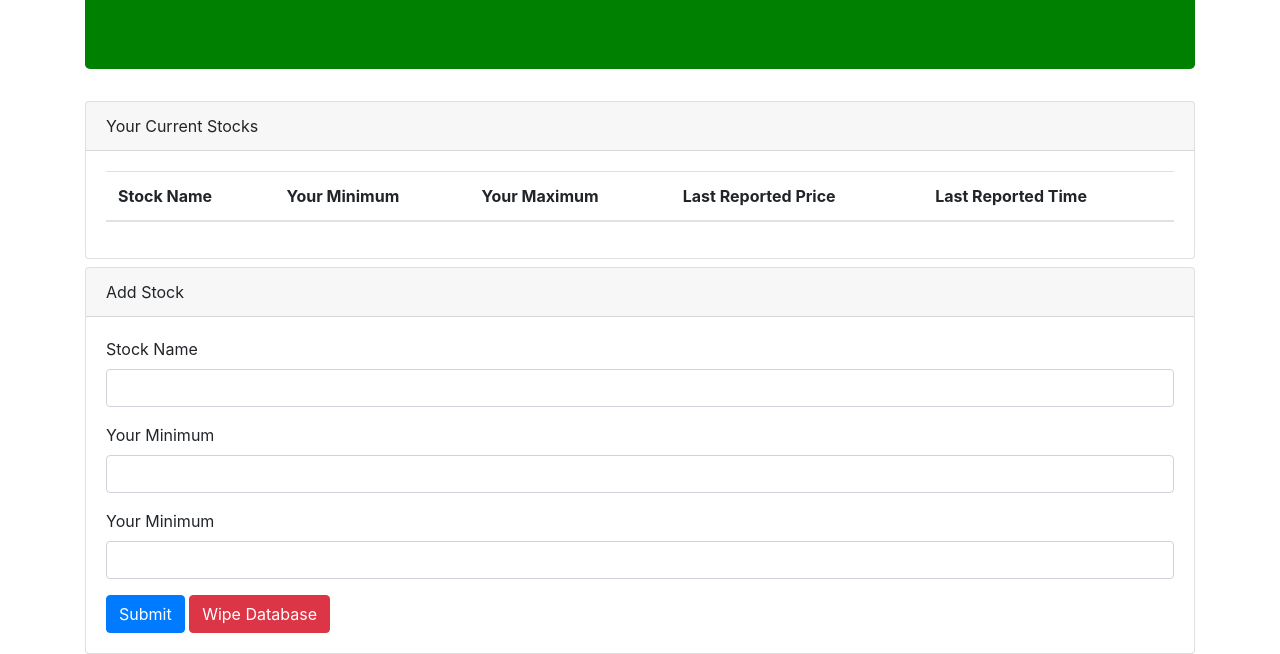
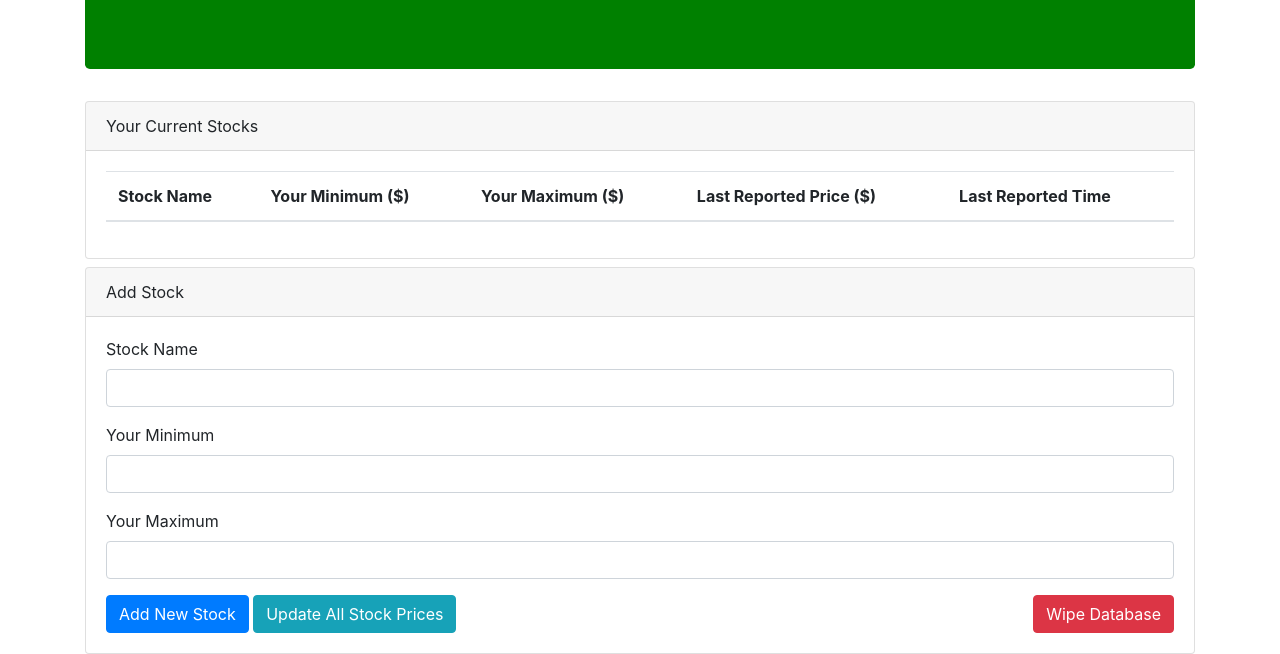
Before and after one commit to jordan-carlile/stockAlert, a plain HTML site: page index.html in a window 1280 px wide. Shown: the part 157-811 px from the top of the page. Drawn offline with nearby package versions, Linux system fonts and the light colour scheme; no server answers.

Commit message:
updated readme, added update all stock prices button

```diff
--- a/index.html
+++ b/index.html
@@ -41,9 +41,9 @@
                             <thead>
                                 <tr>
                                     <th>Stock Name</th>
-                                    <th>Your Minimum</th>
-                                    <th>Your Maximum</th>
-                                    <th>Last Reported Price</th>
+                                    <th>Your Minimum ($)</th>
+                                    <th>Your Maximum ($)</th>
+                                    <th>Last Reported Price ($)</th>
                                     <th>Last Reported Time</th>
                                 </tr>
                             </thead>
@@ -69,11 +69,13 @@
                                 <input type="text" class="form-control" id="minimum-input">
                             </div>
                             <div class="form-group">
-                                <label for="maximum-input">Your Minimum</label>
+                                <label for="maximum-input">Your Maximum</label>
                                 <input type="text" class="form-control" id="maximum-input">
                             </div>
-                            <button type="submit" class="btn btn-primary" id="add-stock-btn">Submit</button>
-                            <button type="submit" class="btn btn-danger" id="wipe-database-btn">Wipe Database</button>
+                            <button type="submit" class="btn btn-primary" id="add-stock-btn">Add New Stock</button>
+                            <button type="submit" class="btn btn-info" id="update-stocks-btn">Update All Stock Prices</button>
+                            <button type="submit" class="btn btn-danger" id="wipe-database-btn" style="float:right">Wipe
+                                Database</button>
 
                         </form>
                     </div>
--- a/stock-alert-logic.js
+++ b/stock-alert-logic.js
@@ -22,8 +22,9 @@
           let lastPrice = data.delayedPrice
           let lastTime = new Date(data.delayedPriceTime)
 
+          // alert if stock price is outside of provided range
           if (lastPrice > maximum || lastPrice < minimum) {
-              alert(`Hey! your stock was sold outside your range\nminimum: ${minimum} and maximum ${maximum}. Its latest trade price was ${lastPrice}`)
+              alert(`Hey! Your stock was sold outside your range\nminimum: ${minimum} and maximum ${maximum}. The latest trade price was ${lastPrice}.`)
           }
           // Add stock information to UI
           $("#stock-table > tbody").append(
@@ -79,9 +80,20 @@
   $("#wipe-database-btn").on("click", function (event) {
       // Prevent the default form submit behavior
       event.preventDefault();
+      // Wipe entire database!
+      stockData.ref().remove();
 
-      stockData.ref().remove();
+      // Clear HTML table on front end
       $("#stock-table tbody tr").remove();
+  });
+
+  $("#update-stocks-btn").on("click", function (event) {
+      // Prevent the default form submit behavior
+      event.preventDefault();
+
+      // Run check prices manually instead of waiting for interval
+      checkPrices();
+
   });
 
   // Runs on page load or when ne child is added
@@ -94,8 +106,13 @@
   // checkPrices clears the existing table and checks the prices of the saved stocks and repopulates the table
   // Depends on handleChildSnapshot
   function checkPrices() {
+      // Remove stocks from HTML table on front end
       $("#stock-table tbody tr").remove();
+
+      // Occurs only once, "full DB read"
       stockData.ref().once("value", function (snapshot) {
+
+          // Iterate through each document in DB Collection
           snapshot.forEach(function (childSnapshot) {
               handleChildSnapshot(childSnapshot);
           });
```
Also changed, not shown: 1 other file.
